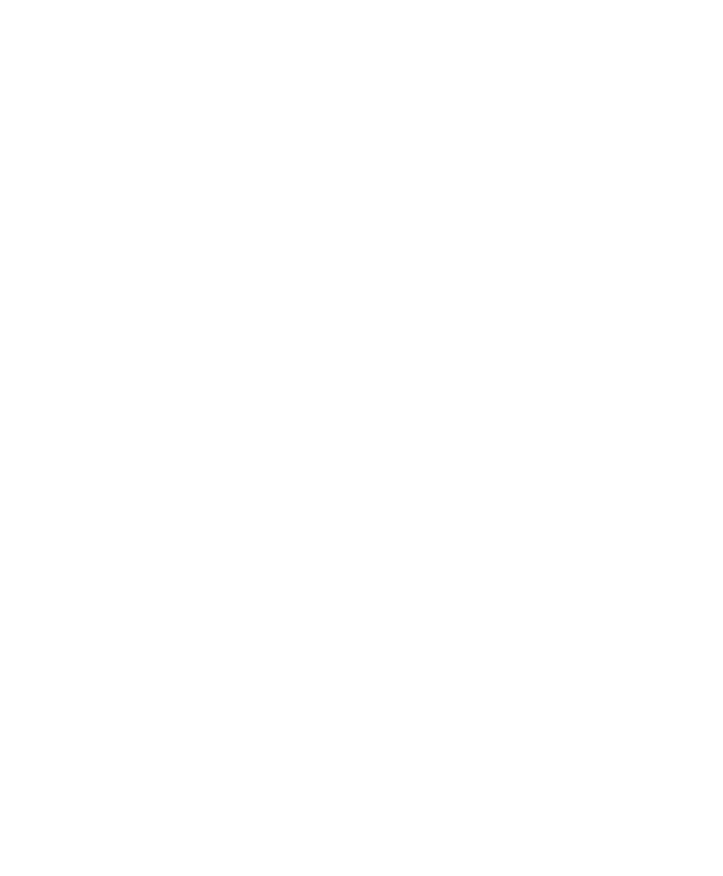
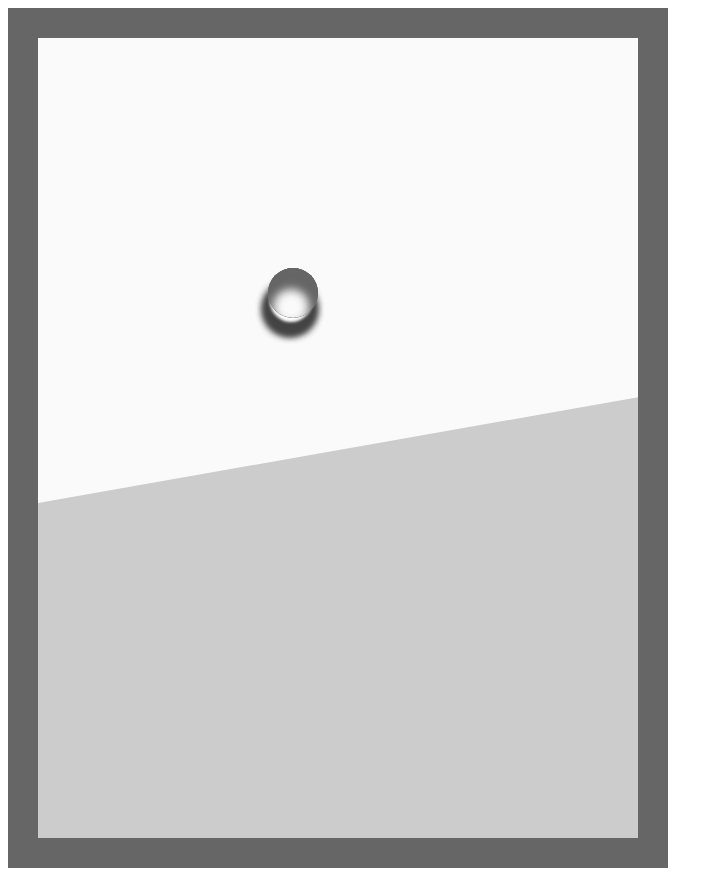
Before and after one commit to LeonCome/LeonCome.github.io, a plain HTML site: page index.html in a window 1280 px wide. Shown: the whole page, without its empty margins (0-723 px from the left). Before the commit the page ends 800 px from the top, so only its background shows below. Drawn offline with Linux system fonts and the light colour scheme.

Commit message:
css change

```diff
--- a/index.html
+++ b/index.html
@@ -26,7 +26,54 @@
             <div class="gaoliang1"></div>
             <div class="gaoliang1"></div>
         </div>
+        <div class="box"></div>
     </div>
 </body>
 
 </html>
+<style>
+    .edging {
+        width: 600px;
+        height: 800px;
+        border: 30px solid #666;
+        position: relative;
+        background-color: #fafafa;
+        overflow: hidden;
+    }
+
+    .water {
+        width: 50px;
+        height: 50px;
+        position: relative;
+        border-radius: 50%;
+        box-shadow: -2px 8px 3px -4px #fff,
+            -3px 16px 8px 0 #444,
+            -2px 14px 14px #666 inset;
+        position: absolute;
+        top: 230px;
+        left: 230px;
+        z-index: 20;
+    }
+
+    .gaoliang{
+        background-color: #fff;
+        width: 4px;
+        height: 8px;
+        position: absolute;
+        top: 9px;
+        right: 22px;
+        transform: rotate(106deg);
+        border-radius: 2px;
+    }
+
+    .box{
+        width: 675px;
+        height: 600px;
+        position: absolute;
+        top: 413px;
+        left: -16px;
+        background-color: #ccc;
+        transform: rotate(-10deg);
+        z-index: 10;
+    }
+</style>
```
